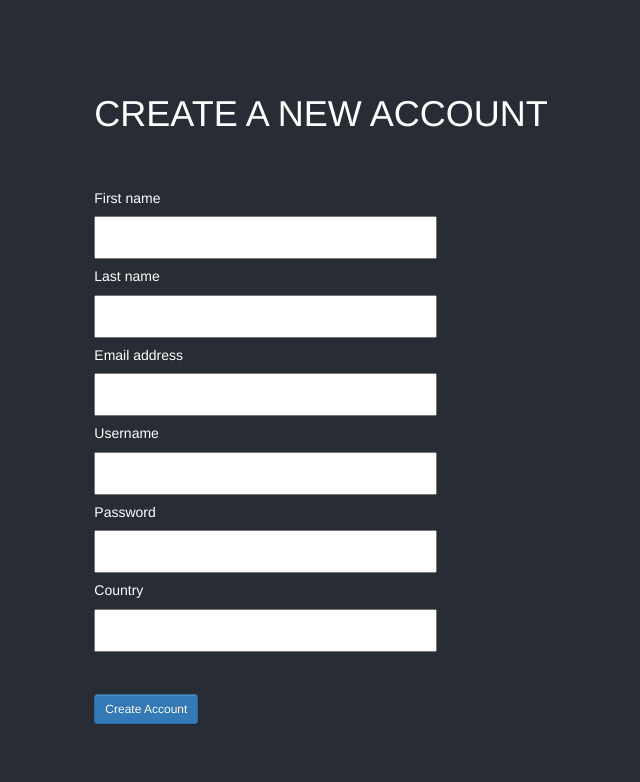
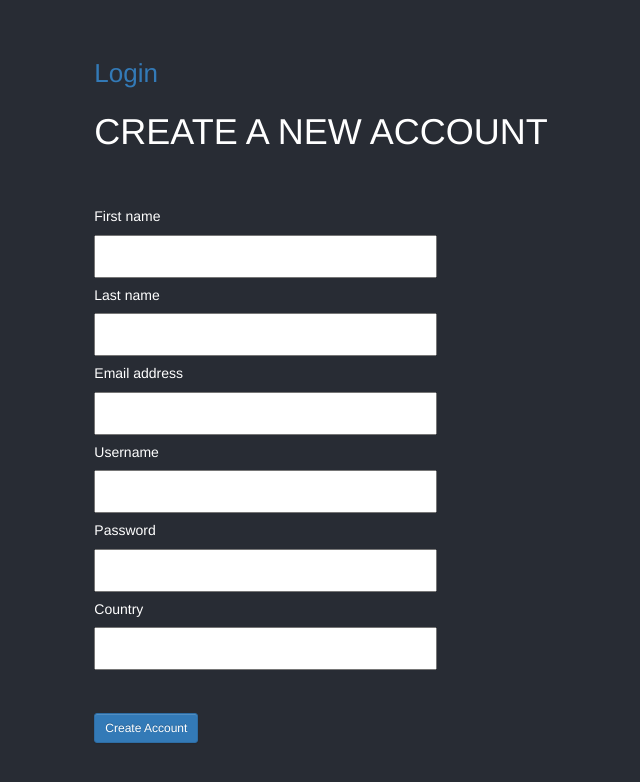
Before and after one commit to RMIT-SEPT/majorproject-9-mon-1530-3, a React (Create React App) app in the folder FrontEnd/: page /register in a window 1280 px wide. Shown: the top 782 px of the page, without its empty margins (319-959 px from the left). Built offline with nearby package versions, Linux system fonts and the light colour scheme.

Commit message:
Input Login Form Changes

```diff
--- a/FrontEnd/src/App.css
+++ b/FrontEnd/src/App.css
@@ -36,3 +36,6 @@
     transform: rotate(360deg);
   }
 }
+.input {
+  color: black;
+}
--- a/FrontEnd/src/App.js
+++ b/FrontEnd/src/App.js
@@ -1,7 +1,7 @@
 import React from 'react';
+import './App.css';
 import 'bootstrap/dist/css/bootstrap-theme.min.css';
 import {BrowserRouter as Router, Route} from "react-router-dom";
-import './App.css';
 import Login from './components/loginPage';
 import Register from './components/signUpPage';
 import Index from './components/indexPage';
--- a/FrontEnd/src/components/loginPage.jsx
+++ b/FrontEnd/src/components/loginPage.jsx
@@ -1,19 +1,50 @@
 import React, { Component } from "react";
 
 class Login extends Component {
-  state = {};
+    constructor() {
+        super();
+
+        this.state = {
+            username: "",
+            password: ""
+        };
+
+        this.onChange = this.onChange.bind(this);
+        this.onSubmit = this.onSubmit.bind(this);
+    }
+
+    onChange(event){
+        this.setState({[event.target.name]: event.target.value});
+    }
+
+    onSubmit(event){
+        event.preventDefault();
+        alert("SUBMITTING");
+    }
+
   render() {
     return (
       <div>
           <a className="navbar-link" href="/register">Register</a>
-        <h1>Login Page</h1>
-        <br></br>
-        <input placeholder="Username" />
-        <br></br>
-        <input placeholder="Password" type="password" />
-        <br></br>
-        <br></br>
-        <button className="btn btn-primary btn-sm">Login</button>
+          <h1>Login Page</h1>
+          <form onSubmit={this.handleSubmit}>
+              <br></br>
+              <input class="input" name="username"
+                     placeholder="Username"
+                     value={this.state.username}
+                     onChange={this.onChange}
+              />
+              <br></br>
+              <input class="input" name="password"
+                     placeholder="Password"
+                     type="password"
+                     value={this.state.password}
+                     onChange={this.onChange}
+              />
+              <br></br>
+              <br></br>
+              <input type="submit" className="btn btn-primary btn-sm"/>
+          </form>
       </div>
     );
   }
--- a/FrontEnd/src/components/signUpPage.jsx
+++ b/FrontEnd/src/components/signUpPage.jsx
@@ -5,18 +5,19 @@ class Register extends Component {
   render() {
     return (
       <div>
+          <a className="navbar-link" href="/login">Login</a>
         <h1>CREATE A NEW ACCOUNT</h1>
         <br></br>
         <h5>First name</h5>
-        <input />
+        <input class="input" />
         <h5>Last name</h5>
-        <input />
+        <input class="input"/>
         <h5>Email address</h5>
-        <input />
+        <input class="input"/>
         <h5>Username</h5>
-        <input />
+        <input class="input"/>
         <h5>Password</h5>
-        <input type="password" />
+        <input class="input"type="password" />
         <h5>Country</h5>
         <input />
         <br></br>
--- a/FrontEnd/src/index.css
+++ b/FrontEnd/src/index.css
@@ -11,3 +11,7 @@ code {
   font-family: source-code-pro, Menlo, Monaco, Consolas, 'Courier New',
     monospace;
 }
+
+.input {
+  color: black;
+}
```
